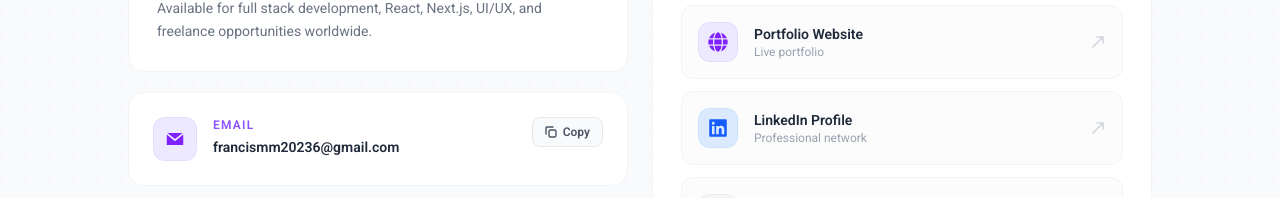
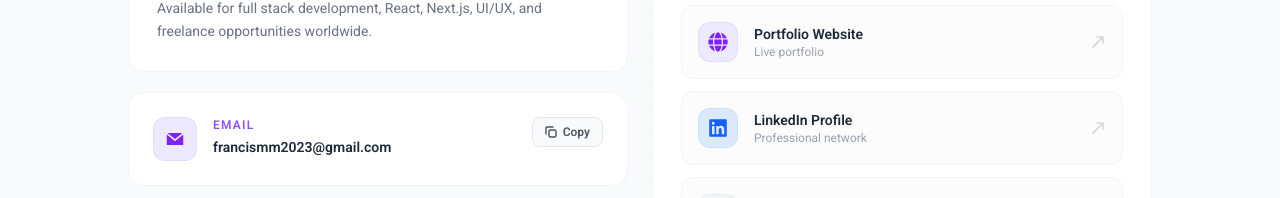
Before and after one commit to Maina-git/Code-With-Mainaa, a Next.js app: page / in a window 1280 px wide. Shown: the part 6534-6732 px from the top of the page. Built offline with nearby package versions, Linux system fonts and the light colour scheme.

Commit message:
added the email

```diff
--- a/app/components/helper/Contact.tsx
+++ b/app/components/helper/Contact.tsx
@@ -128,10 +128,10 @@ const Contact = () => {
                 <div className="flex-1 min-w-0">
                   <p className="text-xs font-semibold tracking-widest uppercase text-violet-500 dark:text-violet-400 mb-1">Email</p>
                   <Link
-                    href="mailto:francismm20236@gmail.com"
+                    href="mailto:francismm2023@gmail.com"
                     className="text-sm font-semibold text-gray-800 dark:text-gray-100 hover:text-violet-600 dark:hover:text-violet-400 transition-colors duration-200 truncate block"
                   >
-                    francismm20236@gmail.com
+                    francismm2023@gmail.com
                   </Link>
                 </div>
                 {/* Copy button */}
```
